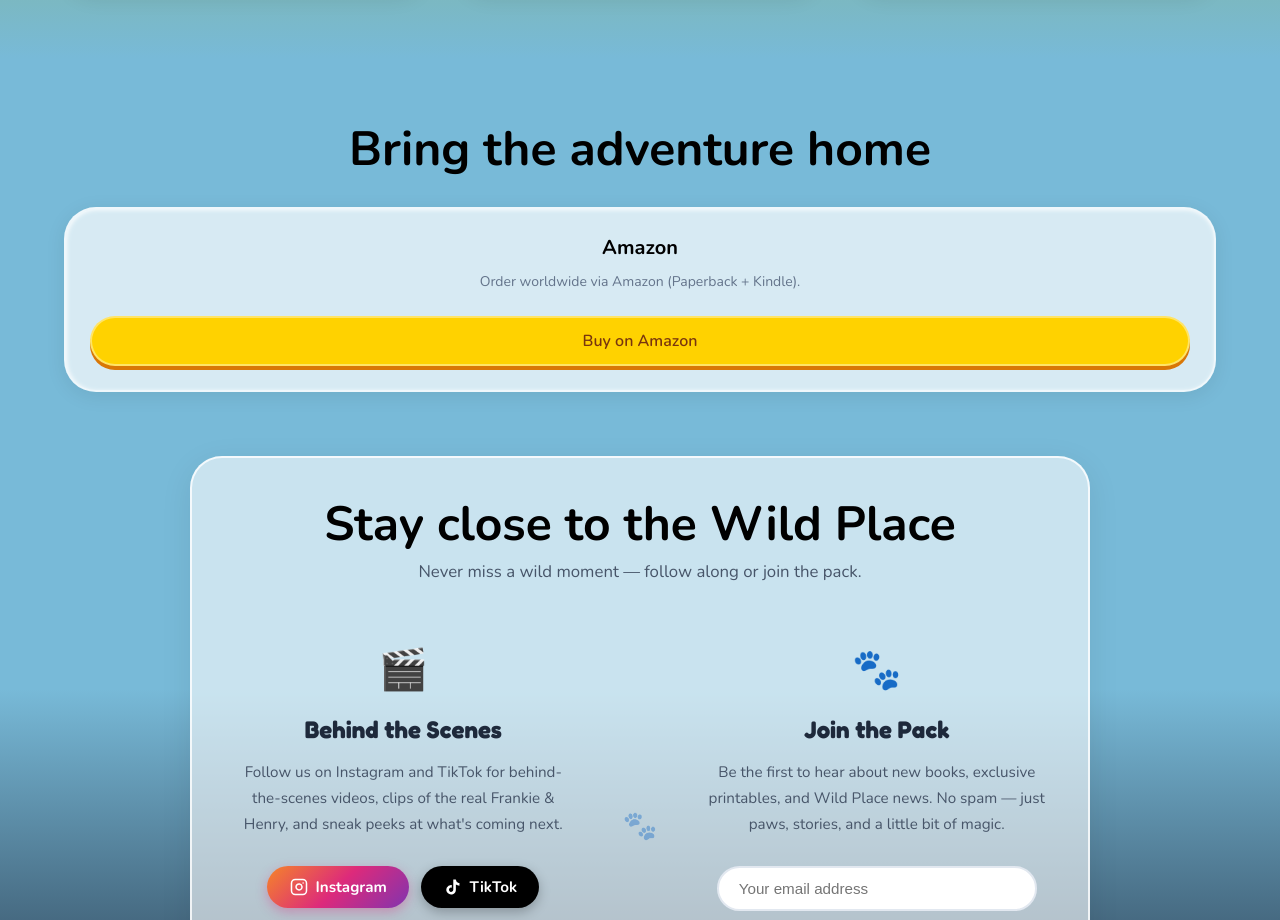
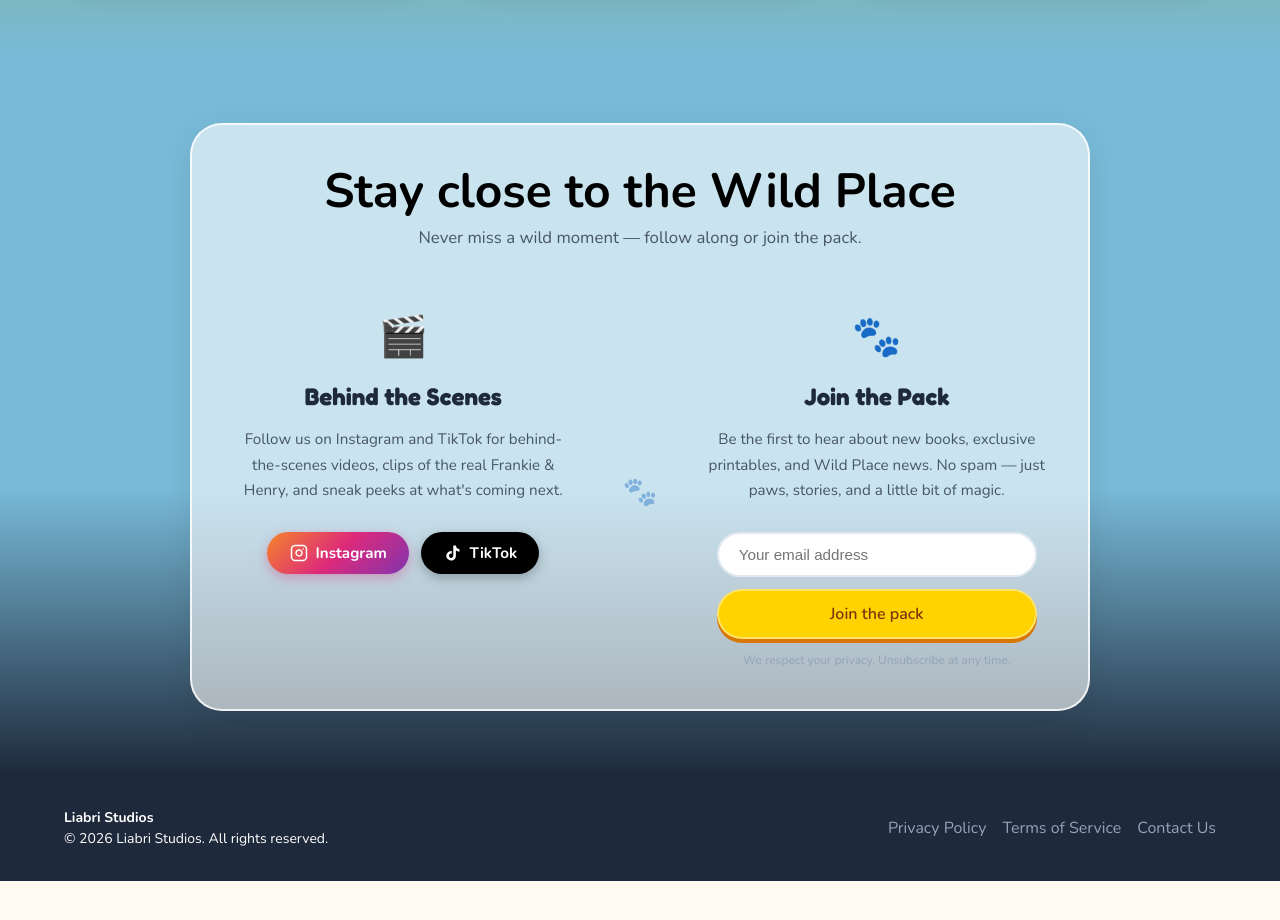
Before and after one commit to michelecameron21-art/Frankie-Henry-Website, a React (Vite) app: page / in a window 1280 px wide. Shown: the part 4620-5540 px from the top of the page. After the commit the page ends 5501 px from the top, so only its background shows below. Built offline with nearby package versions, Linux system fonts and the light colour scheme.

Commit message:
Remove Bring the Adventure Home section (to be replaced with better section later)
Co-Authored-By: Claude Sonnet 4.6 <noreply@anthropic.com>

```diff
--- a/src/components/Story.jsx
+++ b/src/components/Story.jsx
@@ -4,19 +4,6 @@ export default function Story() {
     return (
         <section id="story" className="section story-section">
             <div className="container">
-                {/* Bring the adventure home */}
-                <div className="text-center mb-16">
-                    <h2 className="heading-lg mb-8">Bring the adventure home</h2>
-
-                    <div className="max-w-sm mx-auto">
-                        <div className="card p-6 flex flex-col items-center text-center">
-                            <h3 className="text-xl font-bold mb-2">Amazon</h3>
-                            <p className="text-sm text-gray-500 mb-6">Order worldwide via Amazon (Paperback + Kindle).</p>
-                            <button className="btn btn-primary w-full mt-auto">Buy on Amazon</button>
-                        </div>
-                    </div>
-                </div>
-
                 {/* Stay Close to the Wild Place — combined social + newsletter */}
                 <div id="newsletter" style={{
                     maxWidth: '900px', margin: '0 auto',
```
